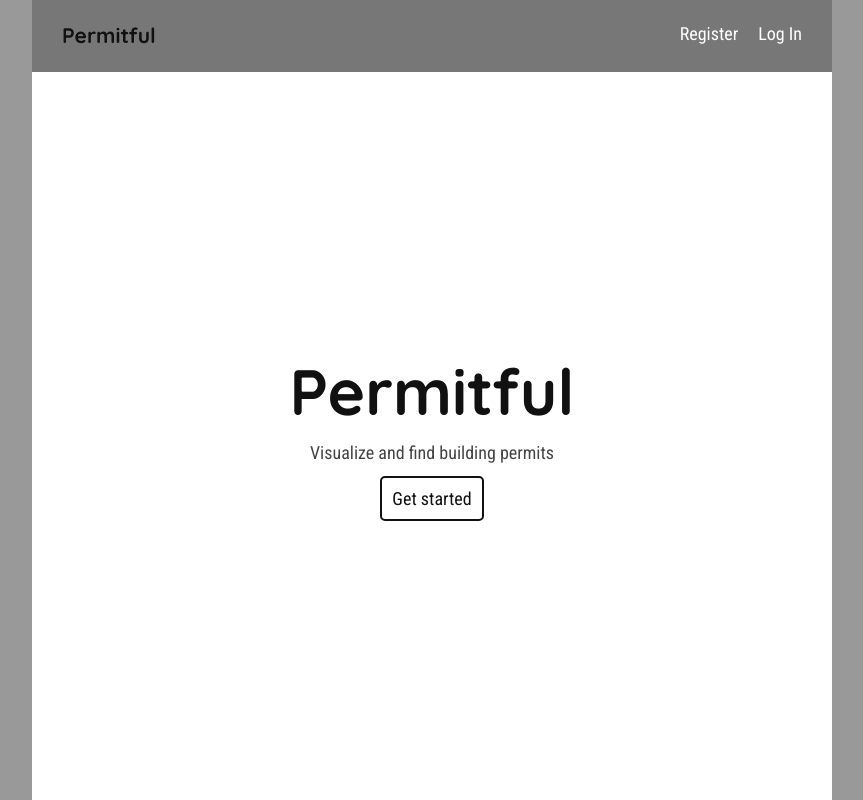
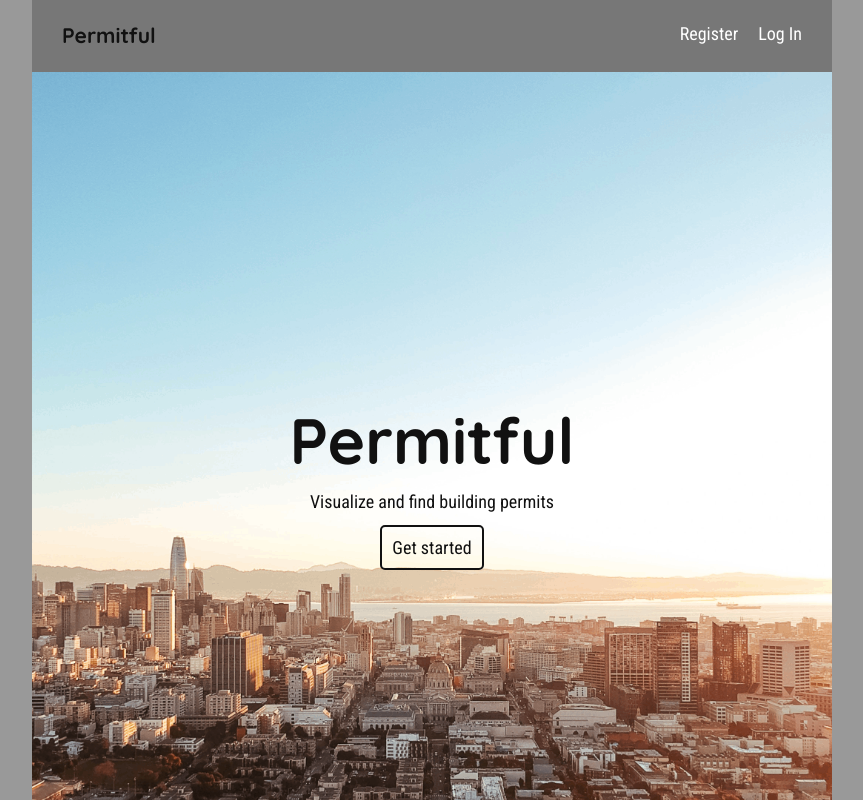
Before and after one commit to gavinmgrant/permitful-client, a React (Create React App) app: page / in a window 1280 px wide. Shown: the top 800 px of the page, without its empty margins (208-1071 px from the left). Built offline with nearby package versions, Linux system fonts and the light colour scheme; no server answers.

Commit message:
style(landing): add background image

```diff
--- a/src/components/Landing/Landing.css
+++ b/src/components/Landing/Landing.css
@@ -2,17 +2,34 @@
     font-size: 64px;
     color: #111111;
     font-family: 'Quicksand', sans-serif;
+}
 
+.title-sub {
+    color: #111111;
 }
+
+.title-button {
+    background: none;
+}
+
 .landing-container {
     display:flex;
-    height: 90vh;
+    height: 100vh;
     margin: 0;
     padding: 0;
+    background: url("../../images/background.png") no-repeat center center fixed;
+    -webkit-background-size: cover;
+    -moz-background-size: cover;
+    -o-background-size: cover;
+    background-size: cover;
+    background-repeat: no-repeat;
+    background-attachment: fixed;
 }
 
 .landing-hero {
-    margin: auto;
+    margin-top: 40%;
+    margin-left: auto;
+    margin-right: auto;
     padding: 0;
 }
 
--- a/src/components/Landing/Landing.js
+++ b/src/components/Landing/Landing.js
@@ -9,9 +9,9 @@ export default function Landing() {
       <section className='landing-container'>
         <div className='landing-hero'>
           <h1 className="title">Permitful</h1>
-          <p>Visualize and find building permits</p>
+          <p className='title-sub'>Visualize and find building permits</p>
           <Link to='/map'>
-            <button>
+            <button className='title-button'>
               Get started
             </button>
           </Link>
```
Also changed, not shown: src/images/background.png (added), src/images/check-circle.png (renamed from images/check-circle.png).
